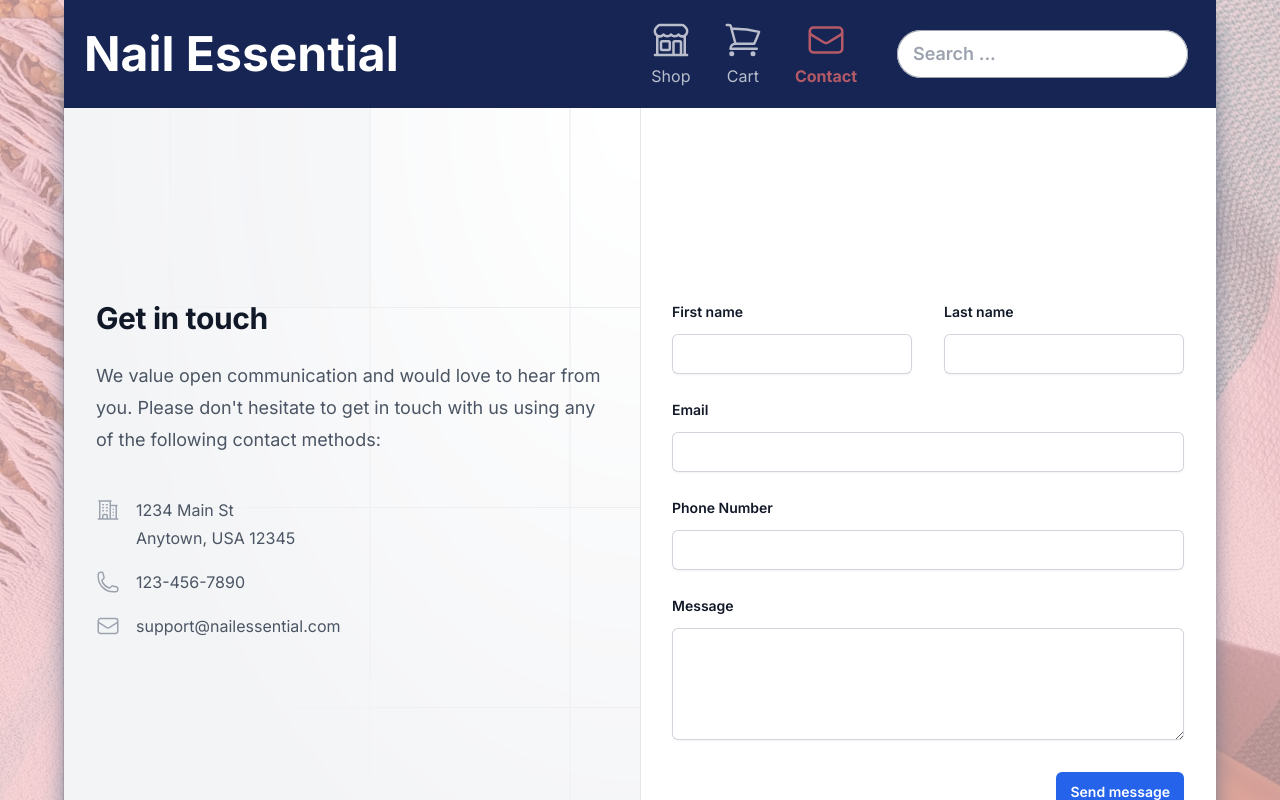
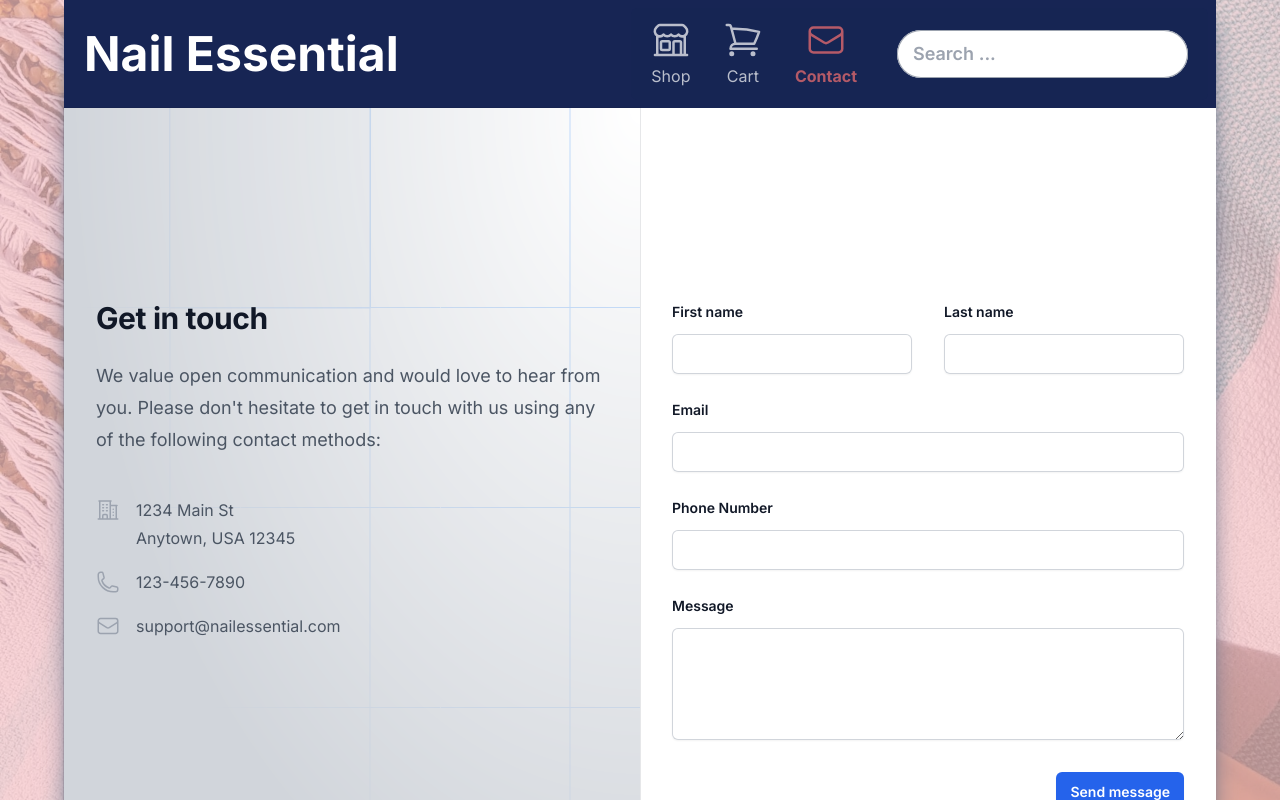
Before and after one commit to ledminh/my-favorite-shop, a Next.js app: page /contact in a window 1280 px wide. Built offline with nearby package versions, Linux system fonts and the light colour scheme.

Commit message:
Adjust background image of ContactPage

```diff
--- a/src/app/(content_pages)/contact/page.tsx
+++ b/src/app/(content_pages)/contact/page.tsx
@@ -16,7 +16,7 @@ export default function ContactPage() {
         </Title>
         <P>
           We value open communication and would love to hear from you. Please
-          don't hesitate to get in touch with us using any of the following
+          don&apos;t hesitate to get in touch with us using any of the following
           contact methods:
         </P>
         <ContactInfo />
@@ -42,7 +42,7 @@ const ContentWrapper: ComponentWithChildren = ({ children }) => (
 );
 
 const BackgroundWrapper: ComponentWithChildren = ({ children }) => (
-  <div className="absolute inset-y-0 left-0 w-full overflow-hidden bg-gray-100 -z-10 ring-1 ring-gray-900/10 lg:w-1/2">
+  <div className="absolute inset-y-0 left-0 w-full overflow-hidden bg-gray-300 -z-10 ring-1 ring-gray-900/10 lg:w-1/2">
     {children}
   </div>
 );
@@ -60,7 +60,7 @@ const P: ComponentWithChildren = ({ children }) => (
  */
 const BackgroundSVG = () => (
   <svg
-    className="absolute inset-0 h-full w-full stroke-gray-200 [mask-image:radial-gradient(100%_100%_at_top_right,white,transparent)]"
+    className="absolute inset-0 h-full w-full stroke-blue-200 [mask-image:radial-gradient(100%_100%_at_top_right,white,transparent)]"
     aria-hidden="true"
   >
     <defs>
@@ -72,12 +72,12 @@ const BackgroundSVG = () => (
         y={-1}
         patternUnits="userSpaceOnUse"
       >
-        <path d="M130 200V.5M.5 .5H200" fill="none" />
+        <path d="M130 200V.5M.5 .5H200" fill="transparent" />
       </pattern>
     </defs>
     <rect width="100%" height="100%" strokeWidth={0} fill="white" />
     <svg x="100%" y={-1} className="overflow-visible fill-gray-50">
-      <path d="M-470.5 0h201v201h-201Z" strokeWidth={0} />
+      <path d="M-470.5 0h201v201h-201Z" strokeWidth={1} />
     </svg>
     <rect
       width="100%"
```
